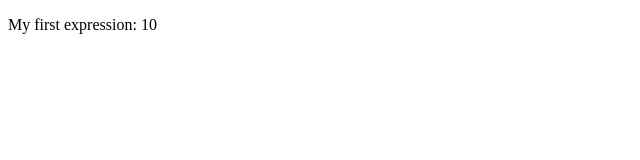
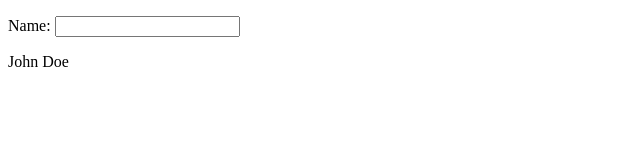
Before and after one commit to michaelbetsy/michaelbetsy.github.io, a plain HTML site: page index.html in a window 1280 px wide. Shown: the whole page, without its empty margins (0-640 px from the left). Drawn offline with nearby package versions, Linux system fonts and the light colour scheme.

Commit message:
Update index.html

```diff
--- a/index.html
+++ b/index.html
@@ -1,11 +1,21 @@
 <!DOCTYPE html>
 <html>
+<body>
 <script src="https://ajax.googleapis.com/ajax/libs/angularjs/1.6.9/angular.min.js"></script>
-<body>
 
-<div ng-app="">
-  <p>My first expression: {{ 5 + 5 }}</p>
+<div ng-app="myApp" ng-controller="myCtrl">
+   <p>Name: <input type="text" ng-model="name"></p>
+  <p ng-bind="name"></p>
+{{ firstName + " " + lastName }}
 </div>
+
+<script>
+var app = angular.module("myApp", []);
+app.controller("myCtrl", function($scope) {
+  $scope.firstName = "John";
+  $scope.lastName = "Doe";
+});
+</script>
 
 </body>
 </html>
```
